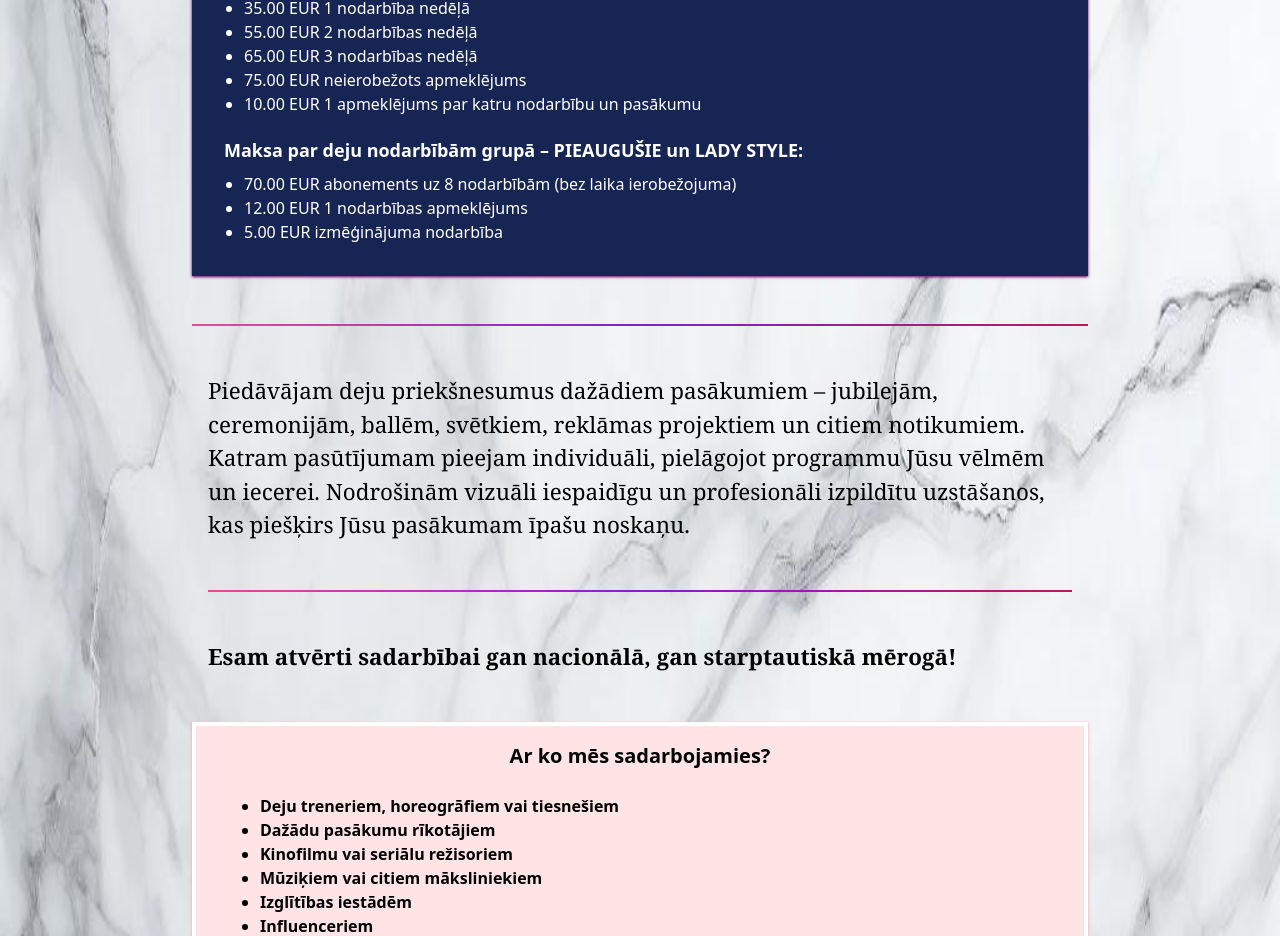
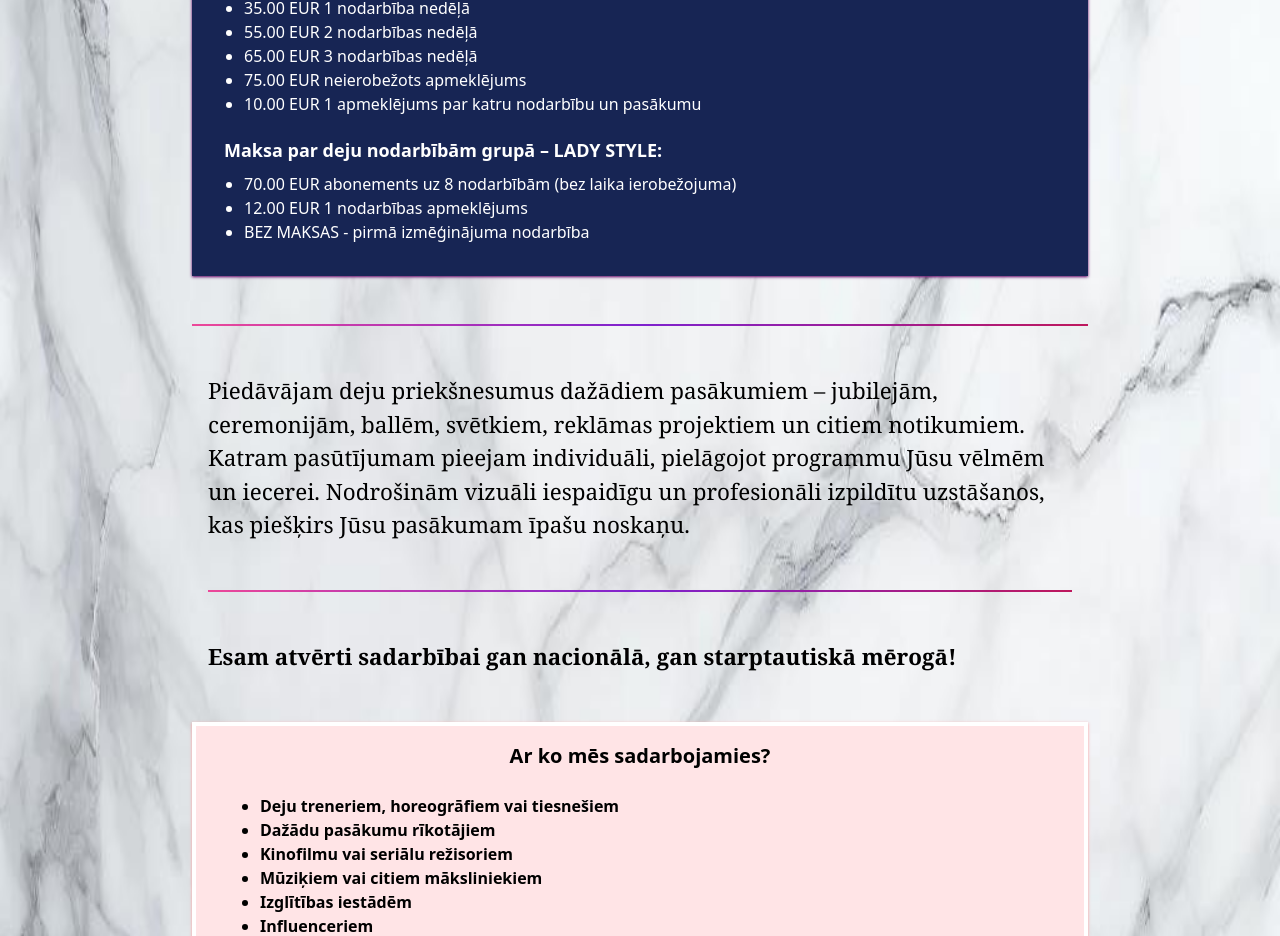
Before and after one commit to ErnestNeimanis/virziens, a Vue app in the folder virziens/: page /services in a window 1280 px wide. Shown: the part 1260-2196 px from the top of the page. Built offline with nearby package versions, Linux system fonts and the light colour scheme; a web font is replaced by a local one.

Commit message:
Update ServicesView.vue

```diff
--- a/virziens/src/views/ServicesView.vue
+++ b/virziens/src/views/ServicesView.vue
@@ -265,11 +265,11 @@ const section3 = [
                 </div>
 
               <div class="mt-5 ">
-                <h2 class="text-lg font-extrabold">Maksa par deju nodarbībām grupā – PIEAUGUŠIE un LADY STYLE:</h2>
+                <h2 class="text-lg font-extrabold">Maksa par deju nodarbībām grupā – LADY STYLE:</h2>
                 <ul class="list-disc pl-5 mt-2 ">
                   <li>70.00 EUR abonements uz 8 nodarbībām (bez laika ierobežojuma)</li>
                   <li>12.00 EUR 1 nodarbības apmeklējums</li>
-                  <li>5.00 EUR izmēģinājuma nodarbība</li>
+                  <li>BEZ MAKSAS - pirmā izmēģinājuma nodarbība</li>
 
                 </ul>
 
```
